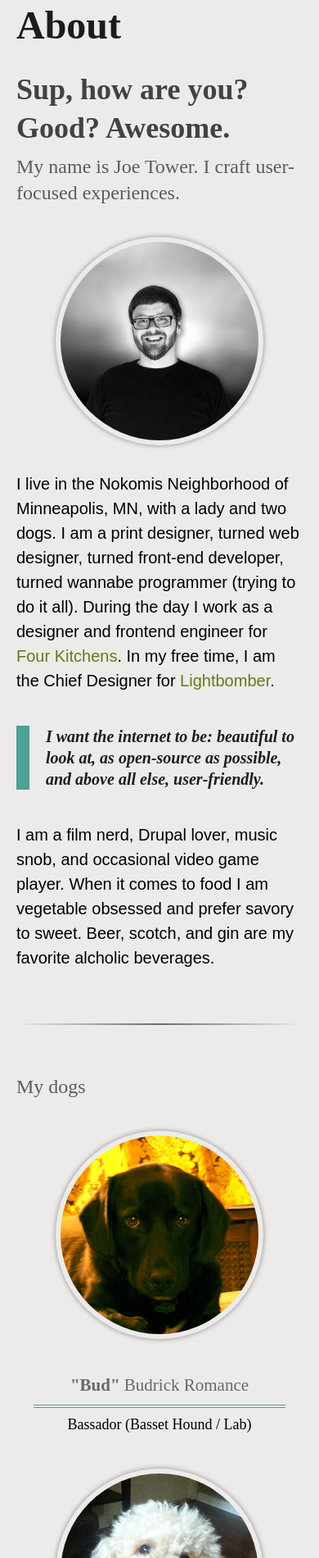
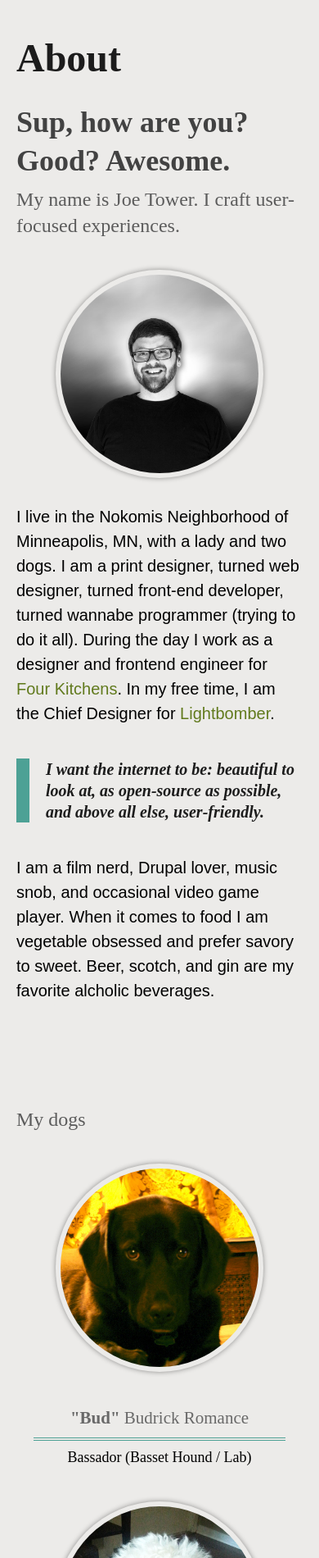
Before and after one commit to joetower/joetower-jekyll-2015, a Jekyll site: the page built from about/index.html, in a window 390 px wide. Shown: the part 469-2369 px from the top of the page at 82% size. Built offline with Jekyll 4.4.1, drawn with Linux system fonts in a browser that asks for light colours.

Commit message:
Fixed spacing for header and all wraps at large tablet size. Fixed image padding on about page - dogs and profile

```diff
--- a/_scss/partials/_archive_page.scss
+++ b/_scss/partials/_archive_page.scss
@@ -14,9 +14,9 @@
       &.by-category {
         @include grid-span(4,9);
         text-align: center;
-        margin-top: 2em;
+        margin-top: em(24);
         @include breakpoint($tablet-large) {
-          margin-top: 1em;
+          margin-top: em(8);
         }
         @include breakpoint($archive-page) {
           @include grid-span(5,1);
--- a/_scss/partials/_images.scss
+++ b/_scss/partials/_images.scss
@@ -38,6 +38,9 @@
     &:hover {
       border-color: darken($jt-green, 10%);
     }
+    @include breakpoint($desktop-large) {
+      padding:em(8);
+    }
     @include breakpoint($laptop-thirteen) {
       padding:0;
     }
@@ -48,7 +51,7 @@
       border-color: darken($jt-blue, 10%);
     }
     @include breakpoint($desktop-large) {
-      padding:em(16);
+      padding:em(8);
     }
     @include breakpoint($laptop-thirteen) {
       padding:0;
--- a/_scss/partials/_wrap_colors.scss
+++ b/_scss/partials/_wrap_colors.scss
@@ -39,7 +39,7 @@
       padding-bottom:em(128);
     }
     @include breakpoint($tablet-large) {
-      padding: em(16) em(16) em(64);
+      padding: em(16) em(16) em(100);
     }
     @include breakpoint($handheld) {
       padding: em(16);
--- a/_scss/partials/_wraps.scss
+++ b/_scss/partials/_wraps.scss
@@ -26,7 +26,7 @@
     padding-top: 3em;
   }
   @include breakpoint($tablet-large) {
-    padding:  em(20) em(20) 0;
+    padding:  em(60) em(20) 0;
     max-width: em(860);
   }
 }
--- a/css/style.css
+++ b/css/style.css
@@ -295,7 +295,7 @@
 @media (min-width: 0) and (max-width: 59.375em) {
   /* line 8, ../_scss/partials/_wraps.scss */
   .wrap {
-    padding: 1.25em 1.25em 0;
+    padding: 3.75em 1.25em 0;
     max-width: 53.75em;
   }
 }
@@ -362,7 +362,7 @@
 @media (min-width: 0) and (max-width: 59.375em) {
   /* line 30, ../_scss/partials/_wrap_colors.scss */
   .wrap.header {
-    padding: 1em 1em 4em;
+    padding: 1em 1em 6.25em;
   }
 }
 @media (min-width: 0) and (max-width: 30.625em) {
@@ -404,13 +404,11 @@
 }
 /* line 20, ../_scss/partials/_header.scss */
 .site-header .logo:hover {
-  -webkit-filter: url(#blur-more);
   filter: url(#blur-more);
   fill: rgba(255, 255, 255, 0.7);
 }
 /* line 24, ../_scss/partials/_header.scss */
 .site-header .logo svg {
-  -webkit-transition: all 200ms ease-in-out;
   transition: all 200ms ease-in-out;
 }
 /* line 28, ../_scss/partials/_header.scss */
@@ -470,15 +468,12 @@
 *,
 *:before,
 *:after {
+  -webkit-box-sizing: border-box;
   -moz-box-sizing: border-box;
   box-sizing: border-box;
 }
 
 /* line 11, ../_scss/partials/_container.scss */
-::-moz-selection {
-  color: white;
-  background: #92b82b;
-}
 ::selection {
   color: white;
   background: #92b82b;
@@ -489,7 +484,6 @@
   border: 0;
   height: 0.125em;
   margin: 2.5em 0 3.75em;
-  background-image: -webkit-linear-gradient(left, rgba(0, 0, 0, 0), rgba(0, 0, 0, 0.55), rgba(0, 0, 0, 0));
   background-image: linear-gradient(left, rgba(0, 0, 0, 0), rgba(0, 0, 0, 0.55), rgba(0, 0, 0, 0));
   width: 100%;
   clear: right;
@@ -524,12 +518,14 @@
   background: white;
   color: #617a1d;
   border: 0.2em solid #617a1d;
+  -webkit-border-radius: 4px;
+  -moz-border-radius: 4px;
+  -ms-border-radius: 4px;
   -o-border-radius: 4px;
   border-radius: 4px;
   font-weight: 600;
   cursor: pointer;
   float: left;
-  -webkit-transition: all 0.3s ease 0s;
   transition: all 0.3s ease 0s;
 }
 /* line 65, ../../../../../../Library/Ruby/Gems/2.0.0/gems/singularitygs-1.1.2/stylesheets/singularitygs/helpers/_clearfix.scss */
@@ -766,6 +762,9 @@
   background-color: rgba(255, 255, 255, 0.8);
   float: left;
   padding: .5em;
+  -webkit-border-radius: 26px;
+  -moz-border-radius: 26px;
+  -ms-border-radius: 26px;
   -o-border-radius: 26px;
   border-radius: 26px;
 }
@@ -778,12 +777,10 @@
   display: block;
   position: relative;
   margin: 0 auto;
-  -webkit-transition: all 200ms ease-in-out;
   transition: all 200ms ease-in-out;
 }
 /* line 109, ../_scss/partials/_footer.scss */
 .site-footer ul li a svg:hover {
-  -webkit-filter: url(#blur-less);
   filter: url(#blur-less);
 }
 
@@ -809,7 +806,12 @@
   display: block;
   border-style: solid;
   border-color: transparent;
+  -webkit-box-shadow: rgba(0, 0, 0, 0.4) 0 0 6px;
+  -moz-box-shadow: rgba(0, 0, 0, 0.4) 0 0 6px;
   box-shadow: rgba(0, 0, 0, 0.4) 0 0 6px;
+  -webkit-border-radius: 400px;
+  -moz-border-radius: 400px;
+  -ms-border-radius: 400px;
   -o-border-radius: 400px;
   border-radius: 400px;
 }
@@ -818,6 +820,9 @@
   img.profile, img.dogs {
     padding: 4em;
     border-width: 1em;
+    -webkit-border-radius: 400px;
+    -moz-border-radius: 400px;
+    -ms-border-radius: 400px;
     -o-border-radius: 400px;
     border-radius: 400px;
   }
@@ -825,6 +830,9 @@
 @media (min-width: 0) and (max-width: 100em) {
   /* line 8, ../_scss/partials/_images.scss */
   img.profile, img.dogs {
+    -webkit-border-radius: 400px;
+    -moz-border-radius: 400px;
+    -ms-border-radius: 400px;
     -o-border-radius: 400px;
     border-radius: 400px;
     border-width: 0.5em;
@@ -841,7 +849,11 @@
 img.profile:hover, img.dogs:hover {
   padding: 0;
   -webkit-transition: all 0.2s linear;
+  -moz-transition: all 0.2s linear;
+  -o-transition: all 0.2s linear;
   transition: all 0.2s linear;
+  -webkit-box-shadow: rgba(0, 0, 0, 0.8) 0 2px 4px;
+  -moz-box-shadow: rgba(0, 0, 0, 0.8) 0 2px 4px;
   box-shadow: rgba(0, 0, 0, 0.8) 0 2px 4px;
   border-width: 0.25em;
 }
@@ -852,6 +864,12 @@
 /* line 38, ../_scss/partials/_images.scss */
 img.profile:hover {
   border-color: #718f21;
+}
+@media (min-width: 0) and (max-width: 120em) {
+  /* line 36, ../_scss/partials/_images.scss */
+  img.profile {
+    padding: 0.5em;
+  }
 }
 @media (min-width: 0) and (max-width: 79.9375em) {
   /* line 36, ../_scss/partials/_images.scss */
@@ -859,22 +877,22 @@
     padding: 0;
   }
 }
-/* line 45, ../_scss/partials/_images.scss */
+/* line 48, ../_scss/partials/_images.scss */
 img.dogs {
   padding: 2em;
 }
-/* line 47, ../_scss/partials/_images.scss */
+/* line 50, ../_scss/partials/_images.scss */
 img.dogs:hover {
   border-color: #3c7f75;
 }
 @media (min-width: 0) and (max-width: 120em) {
-  /* line 45, ../_scss/partials/_images.scss */
+  /* line 48, ../_scss/partials/_images.scss */
   img.dogs {
-    padding: 1em;
+    padding: 0.5em;
   }
 }
 @media (min-width: 0) and (max-width: 79.9375em) {
-  /* line 45, ../_scss/partials/_images.scss */
+  /* line 48, ../_scss/partials/_images.scss */
   img.dogs {
     padding: 0;
   }
@@ -1115,6 +1133,8 @@
   border: 1px solid #000;
   background-color: #333;
   color: #FFF;
+  -webkit-border-radius: 3px;
+  -moz-border-radius: 3px;
   border-radius: 3px;
 }
 /* line 100, ../_scss/partials/_posts.scss */
@@ -1319,7 +1339,6 @@
 }
 /* line 18, ../_scss/partials/_post_colors.scss */
 body.about-color .logo:hover {
-  -webkit-filter: url(#blur-more);
   filter: url(#blur-more);
   fill: rgba(217, 211, 54, 0.8);
 }
@@ -1381,7 +1400,6 @@
 }
 /* line 66, ../_scss/partials/_post_colors.scss */
 body.never-better .logo:hover {
-  -webkit-filter: url(#blur-more);
   filter: url(#blur-more);
   fill: rgba(217, 211, 54, 0.8);
 }
@@ -1407,7 +1425,6 @@
 }
 /* line 87, ../_scss/partials/_post_colors.scss */
 body.gossip-purple .logo:hover {
-  -webkit-filter: url(#blur-more);
   filter: url(#blur-more);
   fill: rgba(223, 146, 70, 0.8);
 }
@@ -1433,7 +1450,6 @@
 }
 /* line 110, ../_scss/partials/_post_colors.scss */
 body.blake .logo:hover {
-  -webkit-filter: url(#blur-more);
   filter: url(#blur-more);
   fill: rgba(77, 161, 149, 0.8);
 }
@@ -1455,7 +1471,6 @@
 }
 /* line 128, ../_scss/partials/_post_colors.scss */
 body.jamaica .logo:hover {
-  -webkit-filter: url(#blur-more);
   filter: url(#blur-more);
   fill: rgba(254, 209, 0, 0.8);
 }
@@ -1469,7 +1484,6 @@
 }
 /* line 138, ../_scss/partials/_post_colors.scss */
 body.dessa .logo:hover {
-  -webkit-filter: url(#blur-more);
   filter: url(#blur-more);
   fill: rgba(202, 49, 151, 0.8);
 }
@@ -1495,13 +1509,9 @@
   -moz-animation-duration: 15s;
   -moz-animation-iteration-count: infinite;
   -moz-animation-timing-function: linear;
-  -webkit-animation-name: bg_special;
   animation-name: bg_special;
-  -webkit-animation-duration: 15s;
   animation-duration: 15s;
-  -webkit-animation-iteration-count: infinite;
   animation-iteration-count: infinite;
-  -webkit-animation-timing-function: linear;
   animation-timing-function: linear;
 }
 /* line 21, ../_scss/partials/_post_special.scss */
@@ -1517,13 +1527,9 @@
   -moz-animation-duration: .1s;
   -moz-animation-iteration-count: infinite;
   -moz-animation-timing-function: linear;
-  -webkit-animation-name: bg_tv;
   animation-name: bg_tv;
-  -webkit-animation-duration: .1s;
   animation-duration: .1s;
-  -webkit-animation-iteration-count: infinite;
   animation-iteration-count: infinite;
-  -webkit-animation-timing-function: linear;
   animation-timing-function: linear;
 }
 
@@ -1539,6 +1545,18 @@
   }
 }
 
+@-moz-keyframes bg_special {
+  /* line 51, ../_scss/partials/_post_special.scss */
+  0% {
+    background-position: left top;
+  }
+
+  /* line 54, ../_scss/partials/_post_special.scss */
+  100% {
+    background-position: right top;
+  }
+}
+
 @keyframes bg_special {
   /* line 59, ../_scss/partials/_post_special.scss */
   0% {
@@ -1558,6 +1576,18 @@
   }
 
   /* line 72, ../_scss/partials/_post_special.scss */
+  100% {
+    background-position: right bottom;
+  }
+}
+
+@-moz-keyframes bg_tv {
+  /* line 77, ../_scss/partials/_post_special.scss */
+  0% {
+    background-position: left top;
+  }
+
+  /* line 80, ../_scss/partials/_post_special.scss */
   100% {
     background-position: right bottom;
   }
@@ -1862,12 +1892,12 @@
   margin-right: 0;
   clear: none;
   text-align: center;
-  margin-top: 2em;
+  margin-top: 1.5em;
 }
 @media (min-width: 0) and (max-width: 59.375em) {
   /* line 14, ../_scss/partials/_archive_page.scss */
   .top.archive .button.by-category {
-    margin-top: 1em;
+    margin-top: 0.5em;
   }
 }
 @media (min-width: 0) and (max-width: 38.125em) {
@@ -1935,7 +1965,6 @@
   float: left;
   display: block;
   border: 0.1em solid #92b82b;
-  -webkit-transition: all 0.3s ease 0s;
   transition: all 0.3s ease 0s;
 }
 /* line 58, ../_scss/partials/_archive_page.scss */
```
Lines whose indentation alone changed are shown as unchanged.
